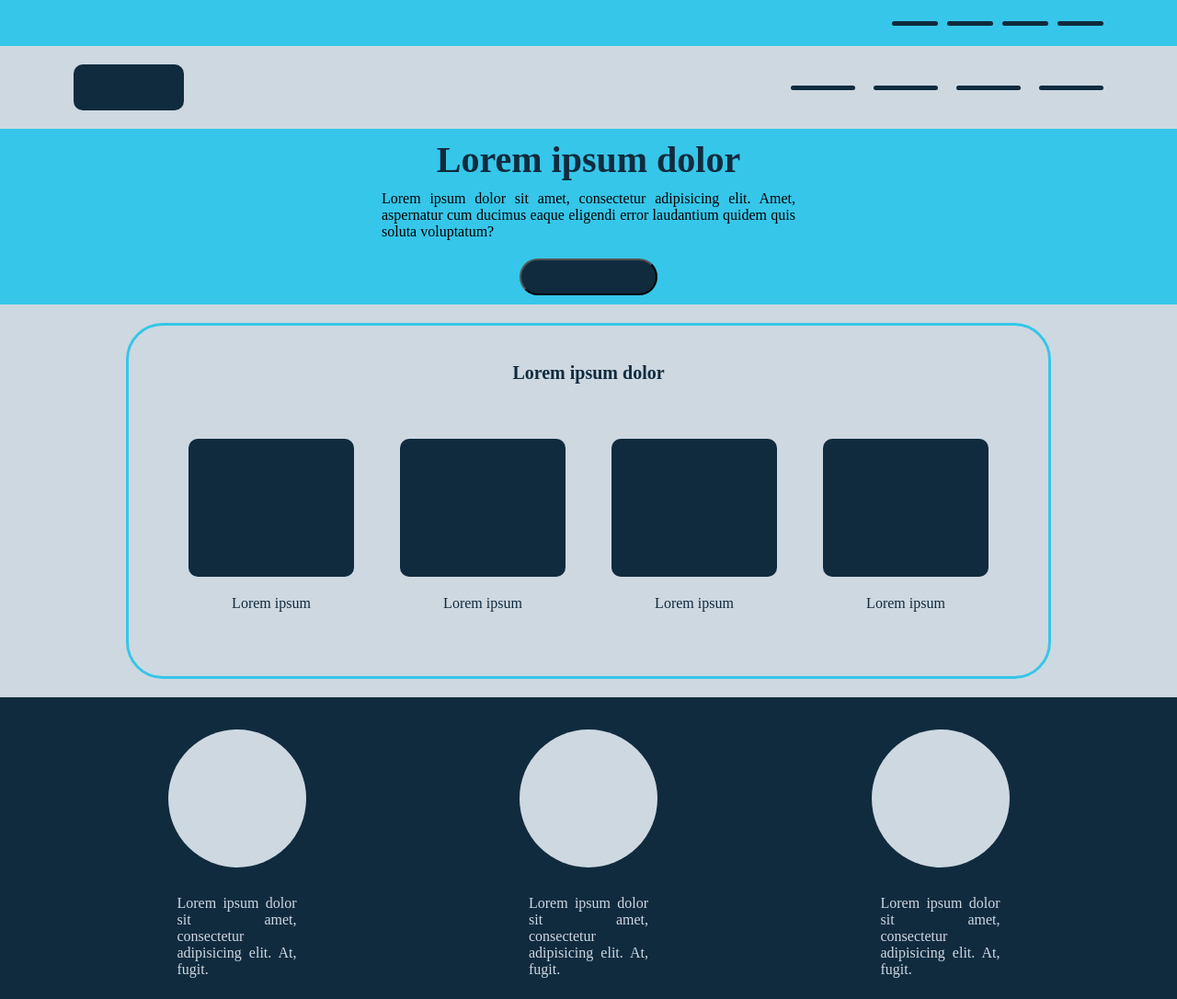
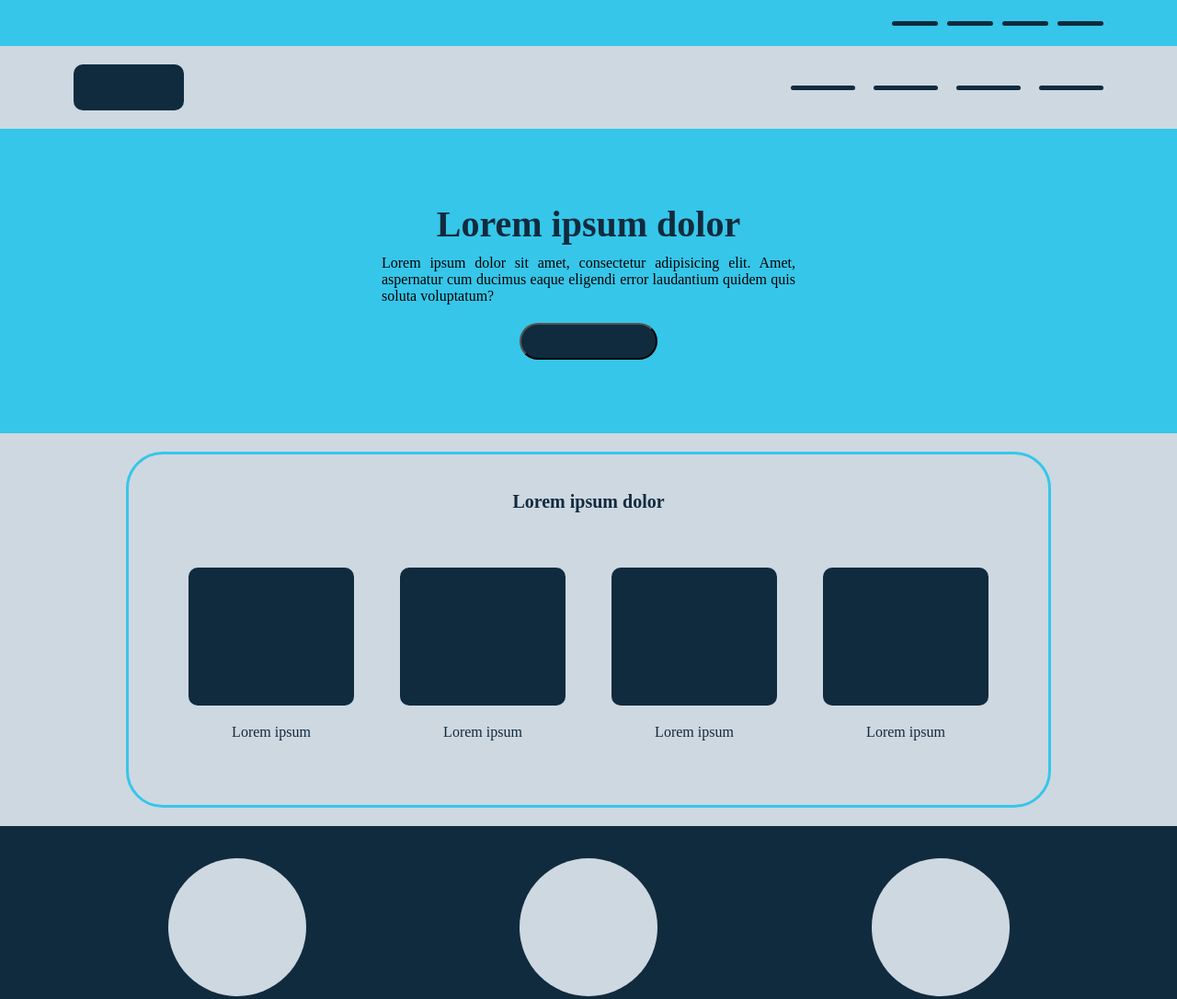
Before and after one commit to plokhykh/module-html, a plain HTML site: page lesson5/cw4-2.html in a window 1280 px wide. Shown: the top 1086 px of the page at 92% size. Drawn offline with Linux system fonts and the light colour scheme.

Commit message:
homework

```diff
--- a/lesson5/cw4-2.css
+++ b/lesson5/cw4-2.css
@@ -49,7 +49,6 @@
     height: 50px;
 }
 
-
 .header__logo {
     background: var(--blue);
     width: 120px;
@@ -79,9 +78,8 @@
 .main-content > div {
     display: flex;
     flex-direction: column;
-    padding: 80px 0;
+    padding: 80px 10px;
     align-items: center;
-    padding: 10px;
 }
 
 .main-content h1 {
@@ -275,7 +273,6 @@
 .additional-content__wrapper {
     margin: 50px 80px;
     display: flex;
-    flex-wrap: wrap;
 }
 
 .additional-content_dark {
--- a/lesson5/media.css
+++ b/lesson5/media.css
@@ -7,4 +7,8 @@
         display: block;
         margin-right: 20px;
     }
+
+    .additional-content__wrapper{
+        flex-wrap: wrap;
+    }
 }
```
Also changed, not shown: lesson5/cw4-2.html (+1 -1 lines).
